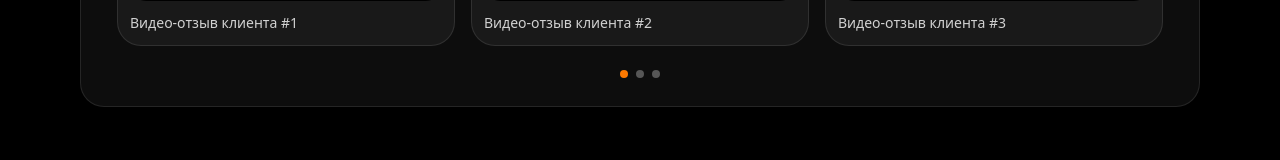
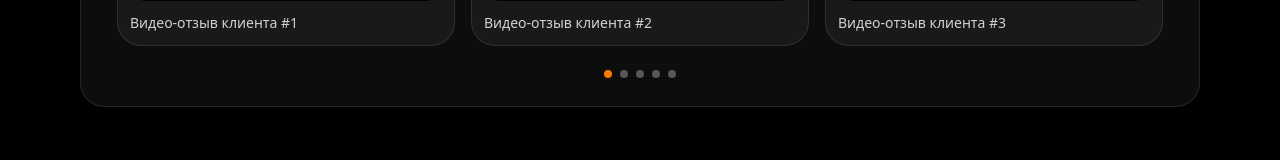
Before and after one commit to VladimirMatveew/h2-site, a Next.js app: page / in a window 1280 px wide. Shown: the part 2405-2565 px from the top of the page. Built offline with nearby package versions, Linux system fonts and the light colour scheme; grey boxes are pictures that could not be loaded.

Commit message:
Update page.tsx
Добавлены два видеоотзыва

```diff
--- a/app/page.tsx
+++ b/app/page.tsx
@@ -171,6 +171,8 @@ const reviewVideos = [
   { src: "/videos/review-1.mp4", title: "Видео-отзыв клиента #1" },
   { src: "/videos/review-2.mp4", title: "Видео-отзыв клиента #2" },
   { src: "/videos/review-3.mp4", title: "Видео-отзыв клиента #3" },
+  { src: "/videos/review-4.mp4", title: "Видео-отзыв клиента #4" },
+  { src: "/videos/review-5.mp4", title: "Видео-отзыв клиента #5" },
 ];
 
 function VideoReviewsSlider() {
```
